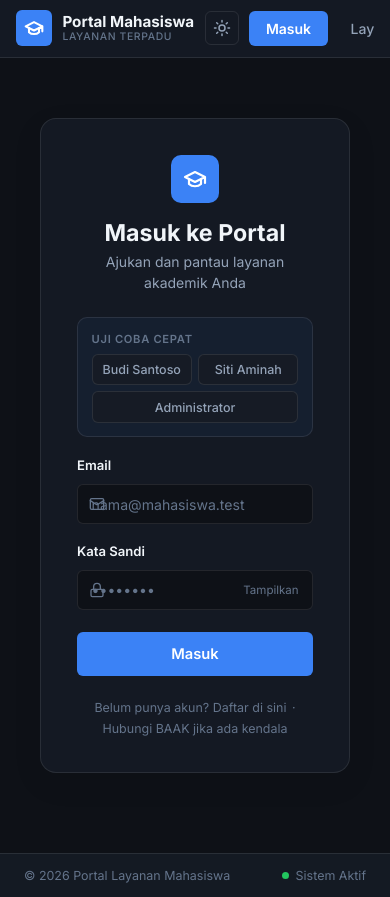
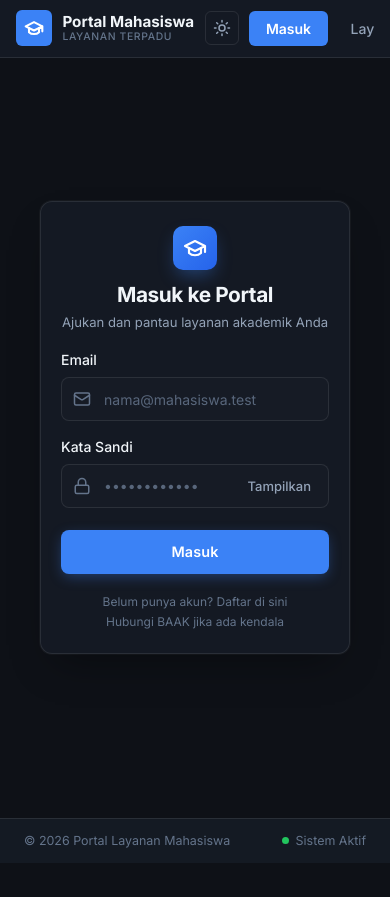
Before and after one commit to ofaturu/Herd, a Nuxt app in the folder fe/: page /login in a window 390 px wide. After the commit the page ends 863 px from the top, so only its background shows below. Built offline with nearby package versions, Linux system fonts and the light colour scheme.

Commit message:
mengubah tampilan fe untuk login agar lebih rapi

```diff
--- a/fe/app/pages/login.vue
+++ b/fe/app/pages/login.vue
@@ -1,9 +1,10 @@
 <template>
   <div class="login-wrapper">
     <div class="login-card">
+      <!-- Card Header -->
       <div class="card-head">
-        <div class="logo-block">
-          <svg xmlns="http://www.w3.org/2000/svg" width="24" height="24" viewBox="0 0 24 24" fill="none" stroke="currentColor" stroke-width="2.2" stroke-linecap="round" stroke-linejoin="round" aria-hidden="true">
+        <div class="logo-block" aria-hidden="true">
+          <svg xmlns="http://www.w3.org/2000/svg" width="24" height="24" viewBox="0 0 24 24" fill="none" stroke="currentColor" stroke-width="2.2" stroke-linecap="round" stroke-linejoin="round">
             <path d="M22 10v6M2 10l10-5 10 5-10 5z"/>
             <path d="M6 12v5c3 3 9 3 12 0v-5"/>
           </svg>
@@ -14,42 +15,19 @@
         </p>
       </div>
 
-      <!-- Quick accounts (only in credentials step) -->
-      <div v-if="step === 'credentials'" class="quick-accounts" role="region" aria-label="Akun uji coba">
-        <p class="quick-label">Uji Coba Cepat</p>
-        <div class="quick-grid">
-          <button
-            id="btn-quick-budi"
-            type="button"
-            class="btn-quick"
-            @click="fillCredentials('budi.santoso@mahasiswa.test', 'password123')"
-          >Budi Santoso</button>
-          <button
-            id="btn-quick-siti"
-            type="button"
-            class="btn-quick"
-            @click="fillCredentials('siti.aminah@mahasiswa.test', 'password123')"
-          >Siti Aminah</button>
-          <button
-            id="btn-quick-admin"
-            type="button"
-            class="btn-quick btn-quick-admin"
-            @click="fillCredentials('admin@portal.test', 'password123')"
-          >Administrator</button>
-        </div>
-      </div>
-
-      <!-- Dev hint when demo OTP is available -->
-      <div v-if="step === 'otp' && devOtp" class="alert-info">
+      <!-- Dev hint when demo OTP is available (OTP step only) -->
+      <div v-if="step === 'otp' && devOtp" class="alert-info" role="status">
         <svg xmlns="http://www.w3.org/2000/svg" width="16" height="16" viewBox="0 0 24 24" fill="none" stroke="currentColor" stroke-width="2" stroke-linecap="round" stroke-linejoin="round" aria-hidden="true"><circle cx="12" cy="12" r="10"/><line x1="12" y1="16" x2="12" y2="12"/><line x1="12" y1="8" x2="12.01" y2="8"/></svg>
         <span>Akun demo terdeteksi. Kode OTP: <strong>{{ devOtp }}</strong> (Email juga telah dikirim ke Gmail).</span>
       </div>
 
+      <!-- Global Error Alert -->
       <div v-if="errorMessage" class="alert-error" role="alert">
         <svg xmlns="http://www.w3.org/2000/svg" width="16" height="16" viewBox="0 0 24 24" fill="none" stroke="currentColor" stroke-width="2" stroke-linecap="round" stroke-linejoin="round" aria-hidden="true"><circle cx="12" cy="12" r="10"/><line x1="12" y1="8" x2="12" y2="12"/><line x1="12" y1="16" x2="12.01" y2="16"/></svg>
         <span>{{ errorMessage }}</span>
       </div>
 
+      <!-- Global Success Alert -->
       <div v-if="successMessage" class="alert-success" role="status">
         <svg xmlns="http://www.w3.org/2000/svg" width="16" height="16" viewBox="0 0 24 24" fill="none" stroke="currentColor" stroke-width="2" stroke-linecap="round" stroke-linejoin="round" aria-hidden="true"><path d="M22 11.08V12a10 10 0 1 1-5.93-9.14"/><polyline points="22 4 12 14.01 9 11.01"/></svg>
         <span>{{ successMessage }}</span>
@@ -57,10 +35,16 @@
 
       <!-- Step 1: Credentials Form -->
       <form v-if="step === 'credentials'" @submit.prevent="handleSubmitLogin" class="login-form" novalidate>
+        <!-- Email Input Group -->
         <div class="form-group">
           <label for="email" class="form-label">Email</label>
           <div class="input-wrap">
-            <svg class="input-icon" xmlns="http://www.w3.org/2000/svg" width="16" height="16" viewBox="0 0 24 24" fill="none" stroke="currentColor" stroke-width="2" stroke-linecap="round" stroke-linejoin="round" aria-hidden="true"><rect width="20" height="16" x="2" y="4" rx="2"/><path d="m22 7-8.97 5.7a1.94 1.94 0 0 1-2.06 0L2 7"/></svg>
+            <span class="input-icon-box" aria-hidden="true">
+              <svg xmlns="http://www.w3.org/2000/svg" width="18" height="18" viewBox="0 0 24 24" fill="none" stroke="currentColor" stroke-width="2" stroke-linecap="round" stroke-linejoin="round">
+                <rect width="20" height="16" x="2" y="4" rx="2"/>
+                <path d="m22 7-8.97 5.7a1.94 1.94 0 0 1-2.06 0L2 7"/>
+              </svg>
+            </span>
             <input
               id="email"
               v-model="email"
@@ -68,38 +52,47 @@
               placeholder="nama@mahasiswa.test"
               autocomplete="email"
               required
-              class="form-input input-with-icon"
+              class="form-input"
               :class="{ 'input-error': fieldErrors.email }"
             />
           </div>
           <span v-if="fieldErrors.email" class="field-err">{{ fieldErrors.email[0] }}</span>
         </div>
 
+        <!-- Password Input Group -->
         <div class="form-group">
           <label for="password" class="form-label">Kata Sandi</label>
           <div class="input-wrap">
-            <svg class="input-icon" xmlns="http://www.w3.org/2000/svg" width="16" height="16" viewBox="0 0 24 24" fill="none" stroke="currentColor" stroke-width="2" stroke-linecap="round" stroke-linejoin="round" aria-hidden="true"><rect width="18" height="11" x="3" y="11" rx="2" ry="2"/><path d="M7 11V7a5 5 0 0 1 10 0v4"/></svg>
+            <span class="input-icon-box" aria-hidden="true">
+              <svg xmlns="http://www.w3.org/2000/svg" width="18" height="18" viewBox="0 0 24 24" fill="none" stroke="currentColor" stroke-width="2" stroke-linecap="round" stroke-linejoin="round">
+                <rect width="18" height="11" x="3" y="11" rx="2" ry="2"/>
+                <path d="M7 11V7a5 5 0 0 1 10 0v4"/>
+              </svg>
+            </span>
             <input
               id="password"
               v-model="password"
               :type="showPassword ? 'text' : 'password'"
-              placeholder="••••••••"
+              placeholder="••••••••••••"
               autocomplete="current-password"
               required
-              class="form-input input-with-icon"
+              class="form-input form-input-password"
               :class="{ 'input-error': fieldErrors.password }"
             />
             <button
               type="button"
-              class="btn-eye"
+              class="btn-toggle-password"
               :aria-label="showPassword ? 'Sembunyikan kata sandi' : 'Tampilkan kata sandi'"
               @click="showPassword = !showPassword"
-            >{{ showPassword ? 'Sembunyikan' : 'Tampilkan' }}</button>
+            >
+              {{ showPassword ? 'Sembunyikan' : 'Tampilkan' }}
+            </button>
           </div>
           <span v-if="fieldErrors.password" class="field-err">{{ fieldErrors.password[0] }}</span>
         </div>
 
-        <button id="btn-login" type="submit" :disabled="loading" class="btn btn-primary btn-block">
+        <!-- Submit Button -->
+        <button id="btn-login" type="submit" :disabled="loading" class="btn btn-primary btn-submit">
           <span v-if="loading" class="spinner" aria-hidden="true"></span>
           <span>{{ loading ? 'Mengirim Kode OTP...' : 'Masuk' }}</span>
         </button>
@@ -126,7 +119,7 @@
           <span class="otp-hint">Periksa kotak masuk atau spam pada email Anda.</span>
         </div>
 
-        <button id="btn-verify-otp" type="submit" :disabled="loading || otpCode.length < 6" class="btn btn-primary btn-block">
+        <button id="btn-verify-otp" type="submit" :disabled="loading || otpCode.length < 6" class="btn btn-primary btn-submit">
           <span v-if="loading" class="spinner" aria-hidden="true"></span>
           <span>{{ loading ? 'Memverifikasi...' : 'Verifikasi & Masuk' }}</span>
         </button>
@@ -150,6 +143,7 @@
         </div>
       </form>
 
+      <!-- Card Footer Links -->
       <div class="card-links">
         <NuxtLink to="/daftar" class="link-minor">Belum punya akun? Daftar di sini</NuxtLink>
         <span class="link-separator" aria-hidden="true">·</span>
@@ -192,13 +186,6 @@ onMounted(async () => {
     else if (user) router.push('/mahasiswa')
   }
 })
-
-const fillCredentials = (em: string, pw: string) => {
-  email.value        = em
-  password.value     = pw
-  errorMessage.value = ''
-  fieldErrors.value  = {}
-}
 
 const handleSubmitLogin = async () => {
   loading.value        = true
@@ -301,232 +288,326 @@ const resetToCredentials = () => {
 </script>
 
 <style scoped>
+/* ─────────────────────────────────────────────
+   Page Layout & Wrapper
+───────────────────────────────────────────── */
 .login-wrapper {
   display: flex;
   justify-content: center;
   align-items: center;
   min-height: calc(100vh - 160px);
-  padding: 2rem 1rem;
+  padding: 2.5rem 1rem;
 }
 
 .login-card {
   width: 100%;
-  max-width: 440px;
+  max-width: 430px;
   background: var(--surface);
   border: 1px solid var(--border);
   border-radius: var(--radius-lg);
-  padding: 2.25rem;
-  box-shadow: 0 10px 30px rgba(0, 0, 0, 0.08);
+  padding: 32px;
+  box-shadow: 0 20px 40px -15px rgba(0, 0, 0, 0.4), 0 0 0 1px rgba(255, 255, 255, 0.04);
+  backdrop-filter: blur(12px);
+  transition: transform 0.2s ease, box-shadow 0.2s ease;
 }
 
-/* Header */
-.card-head { text-align: center; margin-bottom: 1.5rem; }
+/* ─────────────────────────────────────────────
+   Card Header
+───────────────────────────────────────────── */
+.card-head {
+  text-align: center;
+  margin-bottom: 24px;
+}
 
 .logo-block {
   width: 48px;
   height: 48px;
   border-radius: var(--radius);
-  background: var(--primary);
-  color: #fff;
+  background: linear-gradient(135deg, var(--primary) 0%, var(--primary-dark) 100%);
+  color: #ffffff;
   display: flex;
   align-items: center;
   justify-content: center;
-  margin: 0 auto 1rem;
+  margin: 0 auto 16px;
+  box-shadow: 0 8px 18px -4px rgba(59, 130, 246, 0.4);
 }
 
 .card-title {
   font-size: 1.45rem;
   font-weight: 700;
   color: var(--text);
-  margin-bottom: 0.35rem;
+  margin-bottom: 6px;
+  letter-spacing: -0.02em;
 }
 
 .card-desc {
   font-size: 0.875rem;
   color: var(--text-muted);
   line-height: 1.45;
+  margin: 0;
 }
 
-/* Quick accounts */
-.quick-accounts {
-  background: color-mix(in srgb, var(--primary) 6%, transparent);
-  border: 1px solid var(--border);
-  border-radius: var(--radius);
-  padding: 0.85rem;
-  margin-bottom: 1.25rem;
+/* ─────────────────────────────────────────────
+   Alerts
+───────────────────────────────────────────── */
+.alert-error {
+  display: flex;
+  align-items: flex-start;
+  gap: 0.6rem;
+  padding: 0.75rem 0.9rem;
+  border-radius: 8px;
+  background: color-mix(in srgb, var(--danger) 12%, transparent);
+  border: 1px solid color-mix(in srgb, var(--danger) 32%, transparent);
+  color: var(--danger);
+  font-size: 0.85rem;
+  line-height: 1.4;
+  margin-bottom: 20px;
 }
 
-.quick-label {
-  font-size: 0.7rem;
-  font-weight: 600;
-  color: var(--text-dim);
-  text-transform: uppercase;
-  letter-spacing: 0.06em;
-  margin-bottom: 0.5rem;
-}
-
-.quick-grid {
-  display: grid;
-  grid-template-columns: 1fr 1fr;
-  gap: 0.4rem;
-}
-
-.btn-quick {
-  background: var(--bg-subtle, var(--border-subtle));
-  border: 1px solid var(--border);
-  color: var(--text-muted);
-  font-size: 0.78rem;
-  font-weight: 500;
-  padding: 0.45rem 0.5rem;
-  border-radius: var(--radius-sm);
-  cursor: pointer;
-  font-family: inherit;
-  transition: background 0.15s, color 0.15s;
-  white-space: nowrap;
-  overflow: hidden;
-  text-overflow: ellipsis;
-}
-
-.btn-quick:hover {
-  background: var(--border);
-  color: var(--text);
-}
-
-.btn-quick-admin {
-  grid-column: span 2;
-}
-
-/* Alerts */
-.alert-error {
-  display: flex;
-  align-items: center;
-  gap: 0.5rem;
-  padding: 0.7rem 0.85rem;
-  border-radius: var(--radius-sm);
-  background: color-mix(in srgb, var(--danger) 12%, transparent);
-  border: 1px solid color-mix(in srgb, var(--danger) 30%, transparent);
-  color: var(--danger);
-  font-size: 0.85rem;
-  margin-bottom: 1.25rem;
+.alert-error svg {
+  flex-shrink: 0;
+  margin-top: 2px;
 }
 
 .alert-info {
   display: flex;
   align-items: flex-start;
-  gap: 0.5rem;
-  padding: 0.7rem 0.85rem;
-  border-radius: var(--radius-sm);
-  background: color-mix(in srgb, var(--primary) 10%, transparent);
-  border: 1px solid color-mix(in srgb, var(--primary) 25%, transparent);
+  gap: 0.6rem;
+  padding: 0.75rem 0.9rem;
+  border-radius: 8px;
+  background: color-mix(in srgb, var(--primary) 12%, transparent);
+  border: 1px solid color-mix(in srgb, var(--primary) 30%, transparent);
   color: var(--primary-text);
   font-size: 0.82rem;
-  margin-bottom: 1.25rem;
-  line-height: 1.4;
+  line-height: 1.45;
+  margin-bottom: 20px;
+}
+
+.alert-info svg {
+  flex-shrink: 0;
+  margin-top: 2px;
 }
 
 .alert-success {
   display: flex;
   align-items: center;
-  gap: 0.5rem;
-  padding: 0.7rem 0.85rem;
-  border-radius: var(--radius-sm);
+  gap: 0.6rem;
+  padding: 0.75rem 0.9rem;
+  border-radius: 8px;
   background: color-mix(in srgb, var(--success) 12%, transparent);
-  border: 1px solid color-mix(in srgb, var(--success) 30%, transparent);
+  border: 1px solid color-mix(in srgb, var(--success) 32%, transparent);
   color: var(--success);
   font-size: 0.85rem;
-  margin-bottom: 1.25rem;
+  line-height: 1.4;
+  margin-bottom: 20px;
 }
 
-/* Form */
+.alert-success svg {
+  flex-shrink: 0;
+}
+
+/* ─────────────────────────────────────────────
+   Form Structure & Spacing
+───────────────────────────────────────────── */
 .login-form {
   display: flex;
   flex-direction: column;
-  gap: 1.15rem;
 }
 
-.form-group { display: flex; flex-direction: column; gap: 0.35rem; }
+.form-group {
+  display: flex;
+  flex-direction: column;
+  margin-bottom: 20px;
+}
 
-.text-center { text-align: center; }
+.form-label {
+  font-size: 0.875rem;
+  font-weight: 500;
+  color: var(--text);
+  margin-bottom: 8px;
+  line-height: 1.2;
+}
 
-.input-wrap { position: relative; display: flex; align-items: center; }
+.text-center {
+  text-align: center;
+}
 
-.input-icon {
+/* ─────────────────────────────────────────────
+   Input Wrapper & Icon Alignment
+───────────────────────────────────────────── */
+.input-wrap {
+  position: relative;
+  display: flex;
+  align-items: center;
+  width: 100%;
+}
+
+.input-icon-box {
   position: absolute;
-  left: 0.75rem;
+  left: 14px;
+  top: 50%;
+  transform: translateY(-50%);
+  display: flex;
+  align-items: center;
+  justify-content: center;
   color: var(--text-dim);
   pointer-events: none;
-  flex-shrink: 0;
+  z-index: 2;
+  transition: color 0.15s ease;
 }
 
-.input-with-icon { padding-left: 2.25rem; }
+.input-wrap:focus-within .input-icon-box {
+  color: var(--primary);
+}
 
 .form-input {
   width: 100%;
-  padding: 0.65rem 0.85rem;
-  border-radius: var(--radius-sm);
-  font-size: 0.88rem;
-  transition: border-color 0.15s, box-shadow 0.15s;
+  height: 46px;
+  padding: 0 14px 0 44px;
+  background-color: var(--bg-subtle);
+  border: 1px solid var(--border);
+  border-radius: 8px;
+  font-family: inherit;
+  font-size: 0.92rem;
+  color: var(--text);
+  box-sizing: border-box;
+  transition: border-color 0.15s ease, box-shadow 0.15s ease, background-color 0.15s ease;
+}
+
+.form-input::placeholder {
+  color: var(--text-dim);
+  opacity: 0.85;
+}
+
+.form-input:hover:not(:focus):not(:disabled) {
+  border-color: rgba(255, 255, 255, 0.18);
 }
 
 .form-input:focus {
   outline: none;
+  background-color: var(--surface);
   border-color: var(--primary);
-  box-shadow: 0 0 0 3px color-mix(in srgb, var(--primary) 20%, transparent);
+  box-shadow: 0 0 0 3px color-mix(in srgb, var(--primary) 22%, transparent);
 }
 
-.input-error {
+.form-input.input-error {
   border-color: var(--danger) !important;
 }
 
-.field-err { font-size: 0.75rem; color: var(--danger); }
+.form-input.input-error:focus {
+  box-shadow: 0 0 0 3px color-mix(in srgb, var(--danger) 22%, transparent) !important;
+}
 
+.form-input-password {
+  padding-right: 92px;
+}
+
+/* ─────────────────────────────────────────────
+   Password Toggle Button
+───────────────────────────────────────────── */
+.btn-toggle-password {
+  position: absolute;
+  right: 8px;
+  top: 50%;
+  transform: translateY(-50%);
+  background: transparent;
+  border: none;
+  color: var(--text-muted);
+  font-size: 0.8125rem;
+  font-weight: 500;
+  font-family: inherit;
+  cursor: pointer;
+  padding: 6px 10px;
+  border-radius: 6px;
+  transition: color 0.15s ease, background-color 0.15s ease;
+  z-index: 2;
+  user-select: none;
+  line-height: 1;
+}
+
+.btn-toggle-password:hover {
+  color: var(--text);
+  background-color: color-mix(in srgb, var(--text) 8%, transparent);
+}
+
+.btn-toggle-password:focus-visible {
+  outline: none;
+  box-shadow: 0 0 0 2px var(--primary);
+}
+
+.btn-toggle-password:active {
+  transform: translateY(-50%) scale(0.97);
+}
+
+.field-err {
+  font-size: 0.75rem;
+  color: var(--danger);
+  margin-top: 6px;
+  line-height: 1.25;
+}
+
+/* ─────────────────────────────────────────────
+   Submit Button
+───────────────────────────────────────────── */
+.btn-submit {
+  width: 100%;
+  height: 46px;
+  margin-top: 4px;
+  font-size: 0.9375rem;
+  font-weight: 600;
+  border-radius: 8px;
+  display: flex;
+  align-items: center;
+  justify-content: center;
+  gap: 0.5rem;
+  letter-spacing: 0.01em;
+  box-shadow: 0 4px 14px -2px rgba(59, 130, 246, 0.4);
+  transition: background-color 0.15s ease, transform 0.1s ease, box-shadow 0.15s ease, opacity 0.15s ease;
+}
+
+.btn-submit:hover:not(:disabled) {
+  background-color: var(--primary-dark);
+  box-shadow: 0 6px 18px -2px rgba(59, 130, 246, 0.5);
+  transform: translateY(-1px);
+}
+
+.btn-submit:active:not(:disabled) {
+  transform: translateY(0);
+  box-shadow: 0 2px 8px -1px rgba(59, 130, 246, 0.35);
+}
+
+.btn-submit:disabled {
+  opacity: 0.65;
+  cursor: not-allowed;
+  transform: none !important;
+  box-shadow: none;
+}
+
+/* ─────────────────────────────────────────────
+   OTP Field & Actions
+───────────────────────────────────────────── */
 .otp-field {
-  font-size: 1.85rem !important;
+  font-size: 1.75rem !important;
   font-weight: 800;
-  letter-spacing: 0.45em;
+  letter-spacing: 0.4em;
   text-align: center;
-  padding: 0.75rem 0.5rem !important;
+  height: 52px;
+  padding: 0 1rem !important;
   font-family: monospace;
 }
 
 .otp-hint {
-  font-size: 0.75rem;
+  font-size: 0.78rem;
   color: var(--text-dim);
   text-align: center;
-  margin-top: 0.25rem;
-}
-
-.btn-eye {
-  position: absolute;
-  right: 0.6rem;
-  background: transparent;
-  border: none;
-  color: var(--text-dim);
-  font-size: 0.72rem;
-  font-family: inherit;
-  cursor: pointer;
-  padding: 0.2rem 0.3rem;
-  border-radius: 4px;
-  transition: color 0.15s;
-}
-.btn-eye:hover { color: var(--text); }
-
-.btn-block {
-  width: 100%;
-  padding: 0.75rem;
-  margin-top: 0.25rem;
-  font-size: 0.92rem;
-  display: flex;
-  align-items: center;
-  justify-content: center;
-  gap: 0.5rem;
+  margin-top: 8px;
 }
 
 .otp-action-row {
   display: flex;
   justify-content: space-between;
   align-items: center;
-  padding-top: 0.5rem;
+  padding-top: 14px;
 }
 
 .btn-text-action {
@@ -536,32 +617,113 @@ const resetToCredentials = () => {
   font-size: 0.82rem;
   font-weight: 600;
   cursor: pointer;
-  padding: 0.25rem 0.4rem;
+  padding: 4px 6px;
   border-radius: 4px;
-  transition: opacity 0.15s;
+  transition: opacity 0.15s ease, color 0.15s ease;
+}
+
+.btn-text-action:hover:not(:disabled) {
+  color: var(--text);
+  text-decoration: underline;
 }
 
 .btn-text-action:disabled {
   color: var(--text-dim);
   cursor: not-allowed;
+  text-decoration: none;
 }
 
-/* Footer links */
+/* ─────────────────────────────────────────────
+   Card Footer Links
+───────────────────────────────────────────── */
 .card-links {
   display: flex;
   align-items: center;
   justify-content: center;
   flex-wrap: wrap;
-  gap: 0.35rem;
-  margin-top: 1.5rem;
-  font-size: 0.78rem;
+  gap: 0.45rem;
+  margin-top: 24px;
+  font-size: 0.8125rem;
 }
 
 .link-minor {
   color: var(--text-dim);
   text-decoration: none;
+  transition: color 0.15s ease;
 }
-a.link-minor:hover { color: var(--primary); text-decoration: underline; }
 
-.link-separator { color: var(--text-dim); }
+a.link-minor:hover {
+  color: var(--primary);
+  text-decoration: underline;
+}
+
+.link-separator {
+  color: var(--text-dim);
+}
+
+/* ─────────────────────────────────────────────
+   Responsive Design
+───────────────────────────────────────────── */
+@media (max-width: 480px) {
+  .login-wrapper {
+    padding: 1.5rem 1rem;
+  }
+
+  .login-card {
+    padding: 24px 20px;
+    border-radius: 12px;
+  }
+
+  .card-head {
+    margin-bottom: 20px;
+  }
+
+  .logo-block {
+    width: 44px;
+    height: 44px;
+    margin-bottom: 12px;
+  }
+
+  .card-title {
+    font-size: 1.3rem;
+  }
+
+  .card-desc {
+    font-size: 0.82rem;
+  }
+
+  .form-group {
+    margin-bottom: 18px;
+  }
+
+  .form-input {
+    height: 44px;
+    font-size: 0.875rem;
+    padding-left: 42px;
+  }
+
+  .form-input-password {
+    padding-right: 86px;
+  }
+
+  .input-icon-box {
+    left: 12px;
+  }
+
+  .btn-submit {
+    height: 44px;
+    font-size: 0.9rem;
+  }
+
+  .card-links {
+    margin-top: 20px;
+    font-size: 0.75rem;
+    flex-direction: column;
+    gap: 0.35rem;
+  }
+
+  .link-separator {
+    display: none;
+  }
+}
 </style>
```
